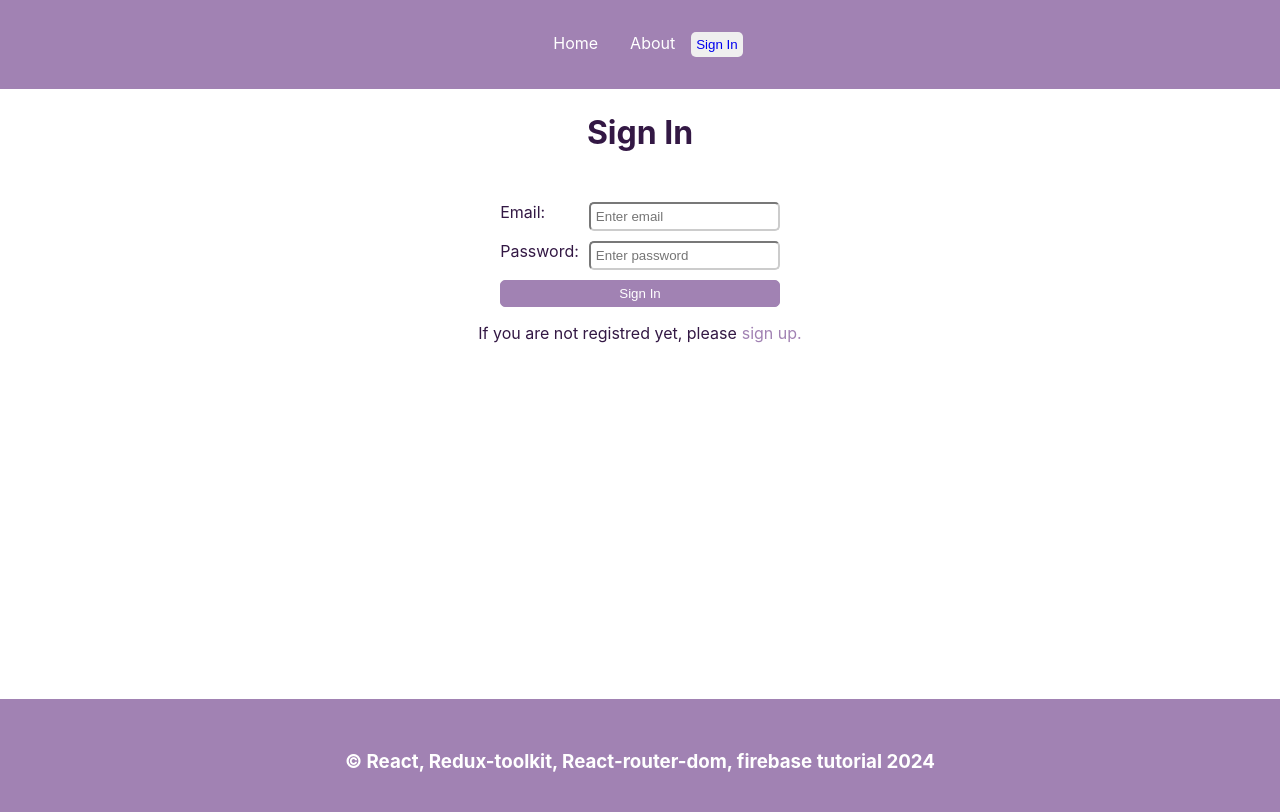
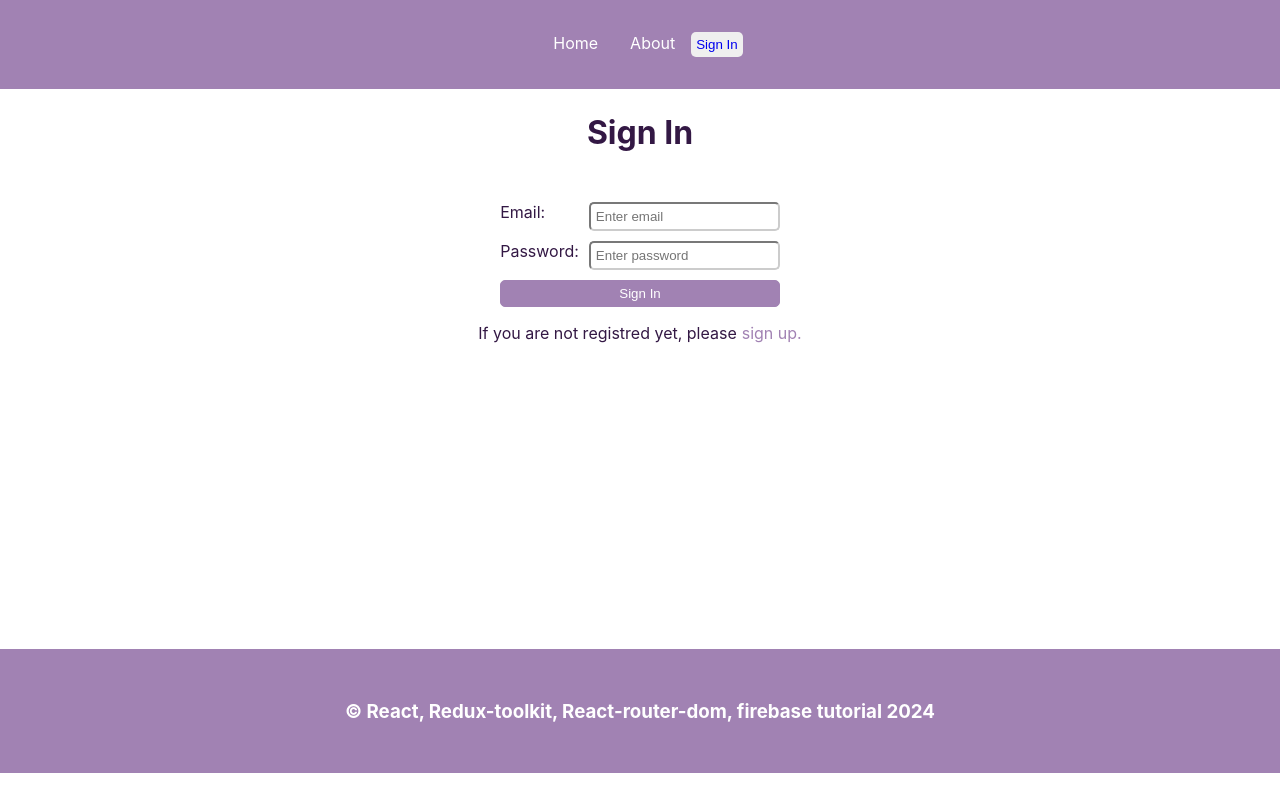
Before and after one commit to ivan-ust402/MP-authtorization-typescript, a React (Create React App) app: page /login in a window 1280 px wide. Shown: the top 812 px of the page. Built offline with nearby package versions, Linux system fonts and the light colour scheme; no server answers.

Commit message:
feat: add content height tracking function

```diff
--- a/src/App.css
+++ b/src/App.css
@@ -1,10 +1,13 @@
 :root {
   --color-bg: #a182b3;
   --color-active: #FFF2B5;
+  --vh: 100vh;
 }
 
 body {
   margin: 0;
+  padding: 0;
+  box-sizing: border-box;
   font-family: -apple-system, BlinkMacSystemFont, 'Segoe UI', 'Roboto', 'Oxygen',
     'Ubuntu', 'Cantarell', 'Fira Sans', 'Droid Sans', 'Helvetica Neue',
     sans-serif;
@@ -14,13 +17,15 @@ body {
 }
 
 .App {
-  height: calc(100vh - env(safe-area-inset-top));
+  height: calc(var(--vh) - env(safe-area-inset-top));
+  box-sizing: border-box;
   min-height: fit-content;
 }
 
 header {
   background-color: var(--color-bg);
   padding: 2rem 0;
+  box-sizing: border-box;
   text-align: center;
 }
 header > a {
@@ -36,6 +41,7 @@ footer {
   background-color: var(--color-bg);
   padding: 2rem 0;
   text-align: center;
+  box-sizing: border-box;
   color: white;
 }
 
@@ -52,13 +58,16 @@ h1 {
   margin: 0 auto;
   display: flex;
   flex-direction: column;
+  box-sizing: border-box;
   flex-grow: 1;
 }
 
 main {
   box-sizing: border-box;
-  min-height: calc(100vh - 64px - 126px);
+  height: calc(var(--vh) - 240px);
+  min-height: fit-content;
   padding-top: 1.5rem;
+  box-sizing: border-box;
   padding-bottom: 1.5rem;
 }
 
--- a/src/App.tsx
+++ b/src/App.tsx
@@ -1,10 +1,21 @@
 import { RouterProvider } from 'react-router-dom';
 import './App.css';
 import { router } from './router';
+import { useEffect } from 'react';
 
 function App() {
+  const handleResize = () => {
+    document.documentElement.style.setProperty('--vh', `${window.innerHeight}px`)
+  }
+
+  useEffect(() => {
+    window.addEventListener('resize', handleResize)
+    return () => {
+      window.removeEventListener('resize', handleResize)
+    }
+  }, [])
   return (
-    <div className="App">
+    <div className="App" >
       <RouterProvider router={router} />
     </div>
   );
--- a/src/components/Layout.tsx
+++ b/src/components/Layout.tsx
@@ -1,6 +1,6 @@
 import { useAppDispatch } from "hooks/redux-hooks"
 import { useAuth } from "hooks/useAuth"
-import React, { FC } from "react"
+import React from "react"
 import {
   Link,
   NavLink,
```
